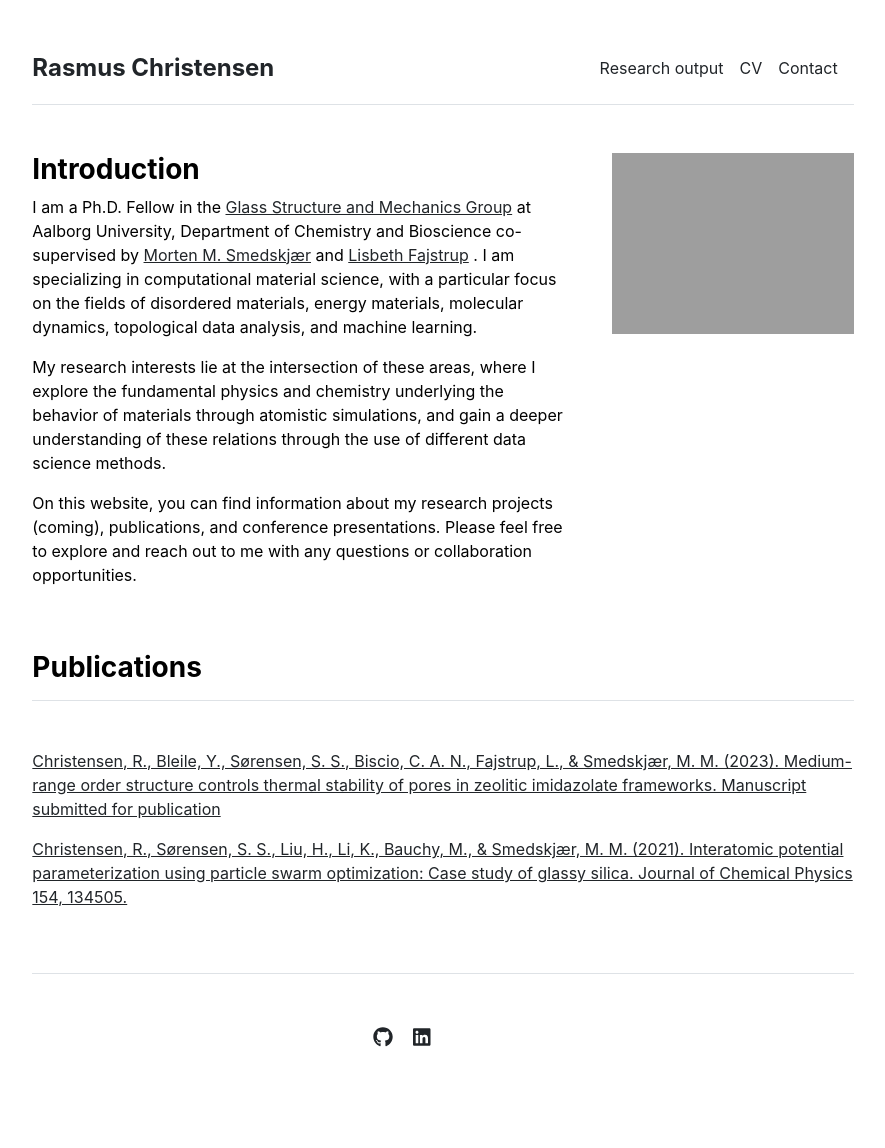
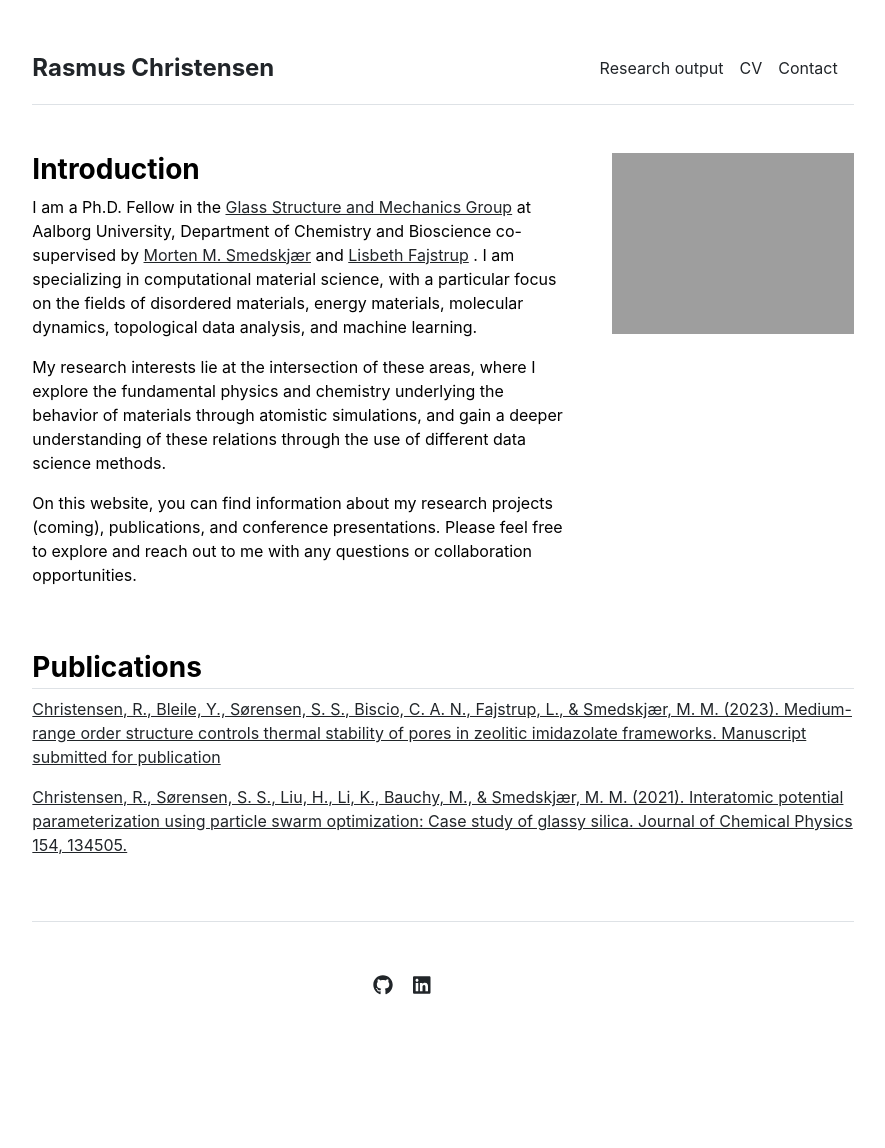
Before and after one commit to R-Chr/R-Chr.github.io, a Jekyll site: the page built from index.md, in a window 1280 px wide. Shown: the whole page, without its empty margins (197-1082 px from the left). Built offline with Jekyll 4.4.1, drawn with Linux system fonts in a browser that asks for light colours; after the commit the page ends 1096 px from its top, so only the background shows below that.

Commit message:
Update publications.html

```diff
--- a/_includes/publications.html
+++ b/_includes/publications.html
@@ -1,6 +1,6 @@
 <div class="row g-5 mb-5">
   <div>
-    <h3 class="fw-bold border-bottom pb-3 mb-5">Publications</h3>
+    <h3 class="fw-bold border-bottom pb-1 mb-2">Publications</h3>
     {% if page.title == "Home" %}
       {% for item in site.data.publications.featured %}
         <p><a href="{{ item.url }}">{{ item.name }}</a></p>
@@ -15,7 +15,7 @@
         <p><a href="{{ item.url }}">{{ item.name }}</a></p>
       {% endfor %}
 
-    <h3 class="fw-bold border-bottom pb-3 mb-5">Presentations</h3>
+    <h3 class="fw-bold border-bottom pt-3 pb-1 mb-2">Presentations</h3>
     <h5 class="fw-bold pb-1 mb-2">Talks</h5>
       {% for item in site.data.publications.talks %}
         <p><a href="{{ item.url }}">{{ item.name }}</a></p>
```
